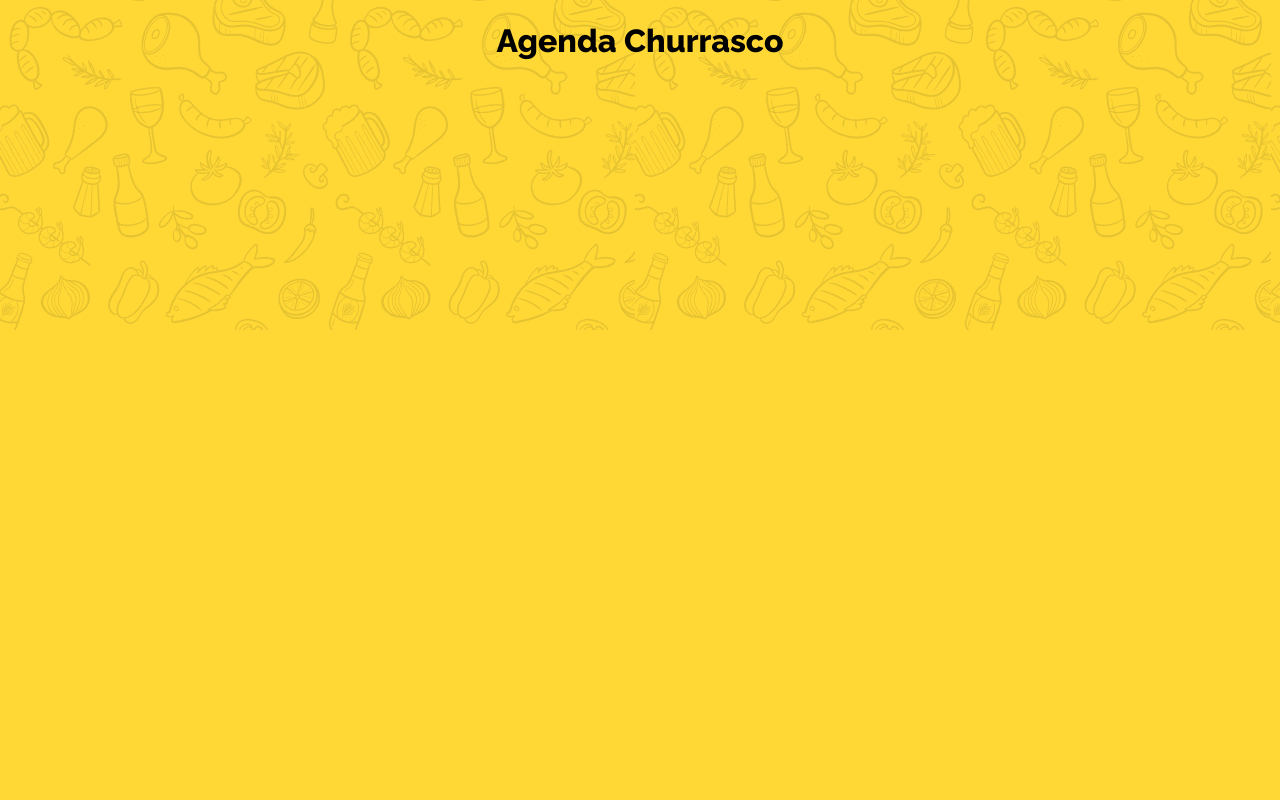
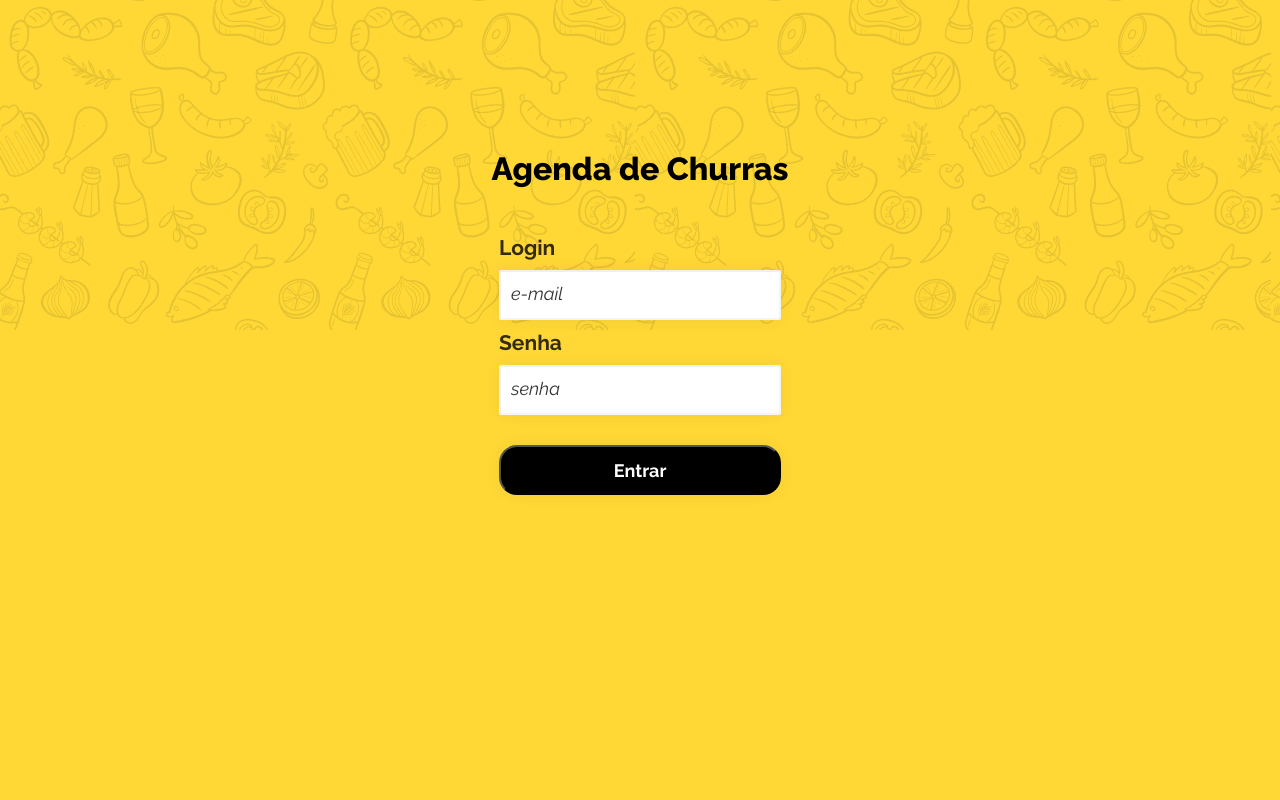
Before and after one commit to DaniloD30/make-your-barbecue, a Next.js app: page / in a window 1280 px wide. Shown: the top 800 px of the page. Built offline with nearby package versions, Linux system fonts and the light colour scheme.

Commit message:
feat: css login page

```diff
--- a/src/pages/index.tsx
+++ b/src/pages/index.tsx
@@ -1,13 +1,28 @@
 import Image from "next/image";
 import background from "../assets/backgroundBarbecue1.png";
-import styles from "../styles/Home.module.css";
+import styles from "../styles/Login.module.css";
 export default function Login() {
   return (
     <>
       <div className={styles.container}>
         <Image src={background} alt="backgroundImage" />
         <div className={styles.containerName}>
-          <div className={styles.name}>Agenda Churrasco</div>
+          <div className={styles.name}>Agenda de Churras</div>
+          <div className={styles.form}>
+            <form>
+              <div className={styles.inputLoginAndPass}>
+                <label className={styles.labelInput}>Login</label>
+                <input className={styles.inputStyle} placeholder="e-mail" />
+              </div>
+              <div className={styles.inputLoginAndPass}>
+                <label className={styles.labelInput}>Senha</label>
+                <input className={styles.inputStyle} placeholder="senha" />
+              </div>
+              <div className={styles.containerButton}>
+                <button className={styles.buttonLogin}>Entrar</button>
+              </div>
+            </form>
+          </div>
         </div>
       </div>
     </>
--- a/src/styles/Home.module.css
+++ /dev/null
@@ -1,24 +0,0 @@
-.container {
-  display: flex;
-  background-color: #ffd836;
-  min-height: 100vh;
-  position: relative;
-}
-
-.containerName {
-  display: flex;
-  justify-content: center;
-  align-items: center;
-  min-height: 10vh;
-  position: absolute;
-  width: 100%;
-}
-
-.name {
-  color: #000;
-  font-family: Raleway;
-  font-size: 32px;
-  font-style: normal;
-  font-weight: 800;
-  line-height: normal;
-}
--- /dev/null
+++ b/src/styles/Login.module.css
@@ -0,0 +1,96 @@
+.container {
+  display: flex;
+  background-color: #ffd836;
+  min-height: 100vh;
+  position: relative;
+}
+
+.containerName {
+  display: flex;
+  justify-content: center;
+  align-items: center;
+  min-height: 10vh;
+  position: absolute;
+  width: 100%;
+  margin-top: 10%;
+}
+
+.name {
+  color: #000;
+  font-family: Raleway;
+  font-size: 32px;
+  font-style: normal;
+  font-weight: 800;
+  line-height: normal;
+}
+
+.form {
+  display: flex;
+  justify-content: center;
+  align-items: center;
+  position: absolute;
+  width: 100%;
+  margin-top: 30%;
+}
+
+.inputLoginAndPass {
+  display: flex;
+  flex-direction: column;
+}
+
+.labelInput {
+  color: rgba(0, 0, 0, 0.8);
+  font-family: Raleway;
+  font-size: 21px;
+  font-style: normal;
+  font-weight: 700;
+  line-height: normal;
+  margin-bottom: 10px;
+  margin-top: 10px;
+}
+
+.inputStyle {
+  width: 282px;
+  height: 50px;
+  flex-shrink: 0;
+  border-radius: 2px;
+  background: #fff;
+  border-color: rgba(0, 0, 0, 0.06);
+  box-shadow: 0px 0px 16px 0px rgba(0, 0, 0, 0.06);
+  padding: 10px;
+}
+
+.inputStyle::placeholder {
+  color: rgba(0, 0, 0, 0.8);
+  font-family: Raleway;
+  font-size: 18px;
+  font-style: italic;
+  font-weight: 400;
+  line-height: normal;
+}
+
+.containerButton {
+  margin-top: 30px;
+}
+
+.buttonLogin {
+  width: 282px;
+  height: 50px;
+  flex-shrink: 0;
+  border-radius: 18px;
+  background: #000;
+  box-shadow: 0px 0px 16px 0px rgba(0, 0, 0, 0.06);
+  color: #fff;
+  font-family: Raleway;
+  font-size: 18px;
+  font-style: normal;
+  font-weight: 700;
+  line-height: normal;
+  cursor: pointer;
+  transition: background-color 0.3s, color 0.3s;
+}
+
+.buttonLogin:hover {
+  background-color: rgba(128, 128, 128, 0.3);
+  color: black;
+}
```
